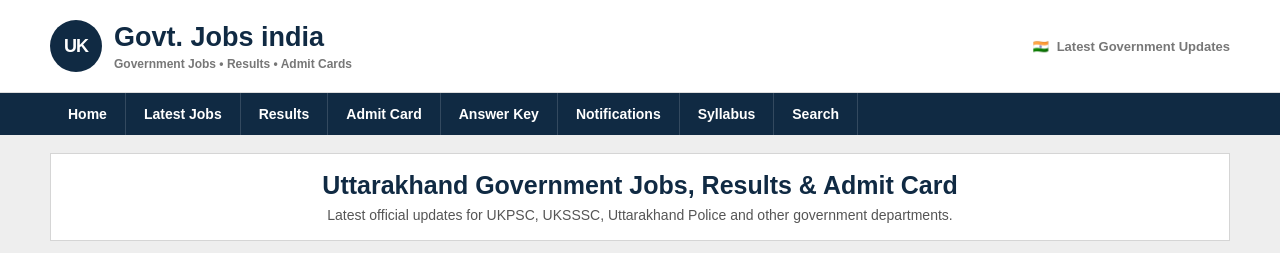
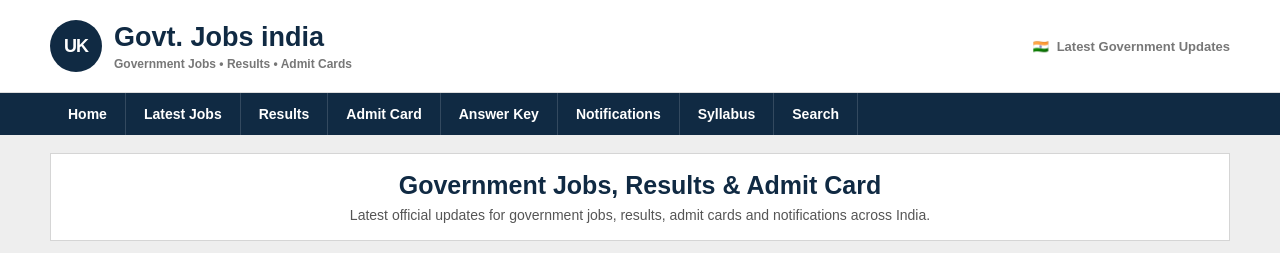
Before and after one commit to 1testbot0019-boop/job-website, a Next.js app in the folder frontend/: page / in a window 1280 px wide. Shown: the top 253 px of the page. Built offline with nearby package versions, Linux system fonts and the light colour scheme; no server answers; the database is empty.

Commit message:
Change homepage heading from Uttarakhand-specific to India-wide government jobs heading

```diff
--- a/frontend/app/page.js
+++ b/frontend/app/page.js
@@ -78,8 +78,8 @@
   return (
     <div className="portal-page">
       <section className="welcome-panel">
-        <h1>Uttarakhand Government Jobs, Results &amp; Admit Card</h1>
-        <p>Latest official updates for UKPSC, UKSSSC, Uttarakhand Police and other government departments.</p>
+        <h1>Government Jobs, Results &amp; Admit Card</h1>
+        <p>Latest official updates for government jobs, results, admit cards and notifications across India.</p>
       </section>
 
       <section className="quick-grid" aria-label="Quick links">
```
